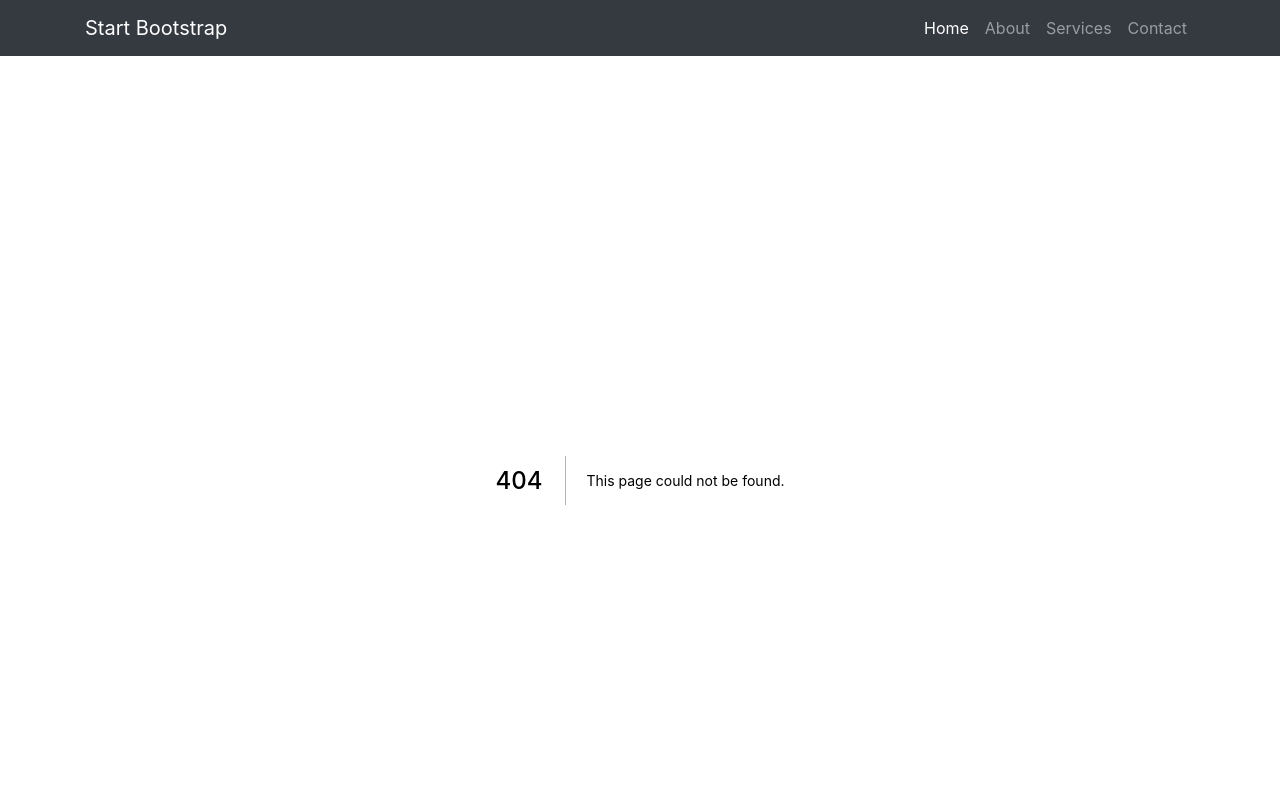
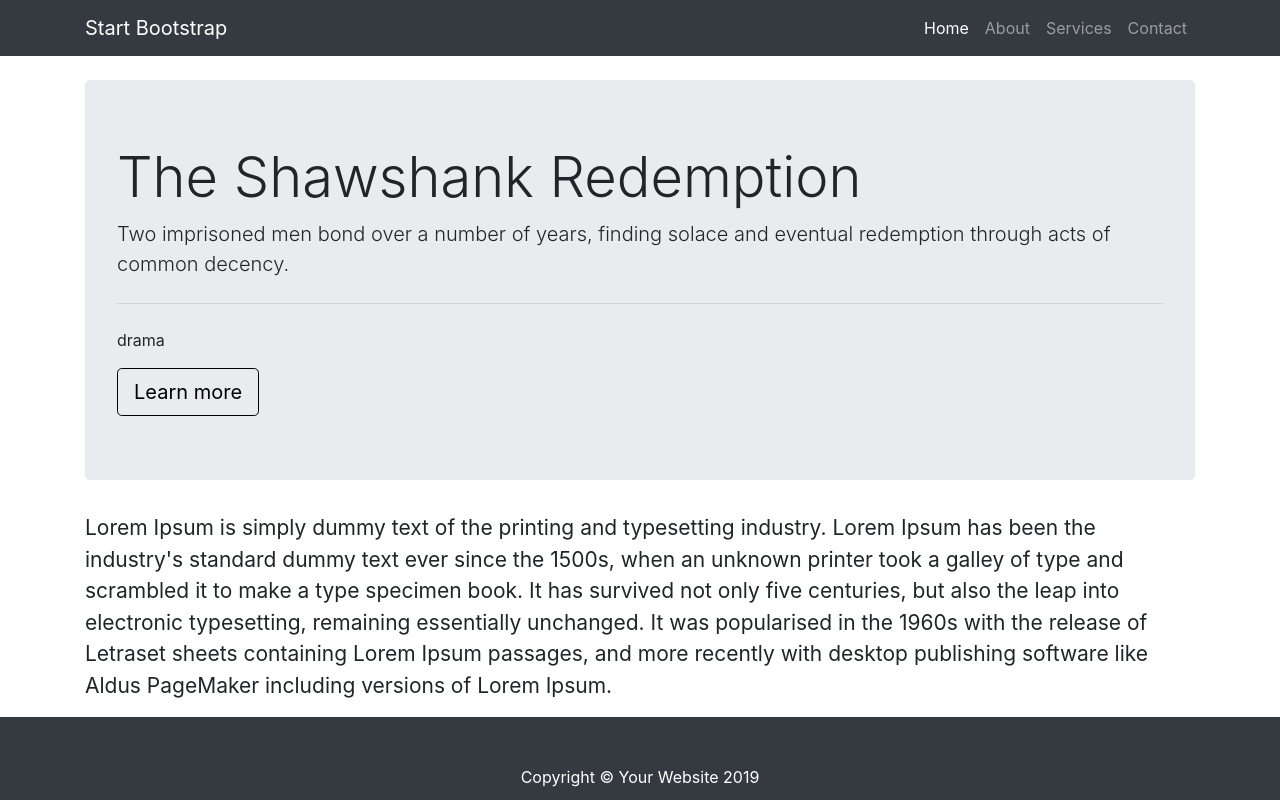
Before and after one commit to raqib007/MovieApp, a Next.js app: page /movies/1 in a window 1280 px wide. Before the commit this address had no page. Shown: the top 800 px of the page. Built offline with nearby package versions, Linux system fonts and the light colour scheme.

Commit message:
usix nightly

```diff
--- a/action/index.js
+++ b/action/index.js
@@ -6,7 +6,11 @@
     description:
       "Two imprisoned men bond over a number of years, finding solace and eventual redemption through acts of common decency.",
     rating: 4.8,
+    longDesc:
+      "Lorem Ipsum is simply dummy text of the printing and typesetting industry. Lorem Ipsum has been the industry's standard dummy text ever since the 1500s, when an unknown printer took a galley of type and scrambled it to make a type specimen book. It has survived not only five centuries, but also the leap into electronic typesetting, remaining essentially unchanged. It was popularised in the 1960s with the release of Letraset sheets containing Lorem Ipsum passages, and more recently with desktop publishing software like Aldus PageMaker including versions of Lorem Ipsum.",
     genre: "drama",
+    cover:
+      "https://images.unsplash.com/photo-1478720568477-152d9b164e26?ixlib=rb-1.2.1&ixid=eyJhcHBfaWQiOjEyMDd9&auto=format&fit=crop&w=1050&q=80",
     image:
       "https://m.media-amazon.com/images/M/MV5BNjQ2NDA3MDcxMF5BMl5BanBnXkFtZTgwMjE5NTU0NzE@._V1_CR0,60,640,360_AL_UX477_CR0,0,477,268_AL_.jpg",
   },
@@ -17,7 +21,11 @@
     description:
       "When the menace known as The Joker emerges from his mysterious past, he wreaks havoc and chaos on the people of Gotham. The Dark Knight must accept one of the greatest psychological and physical tests of his ability to fight injustice.",
     rating: 4.7,
+    longDesc:
+      "Lorem Ipsum is simply dummy text of the printing and typesetting industry. Lorem Ipsum has been the industry's standard dummy text ever since the 1500s, when an unknown printer took a galley of type and scrambled it to make a type specimen book. It has survived not only five centuries, but also the leap into electronic typesetting, remaining essentially unchanged. It was popularised in the 1960s with the release of Letraset sheets containing Lorem Ipsum passages, and more recently with desktop publishing software like Aldus PageMaker including versions of Lorem Ipsum.",
     genre: "action, crime, drama",
+    cover:
+      "https://images.unsplash.com/photo-1497124401559-3e75ec2ed794?ixlib=rb-1.2.1&ixid=eyJhcHBfaWQiOjEyMDd9&auto=format&fit=crop&w=1050&q=80",
     image:
       "https://img.cinemablend.com/filter:scale/quill/c/3/8/0/f/4/c380f4f12cfeec19f0c40c6f57db188f2f98cca8.jpg?mw=600",
   },
@@ -28,7 +36,11 @@
     description:
       "A meek Hobbit from the Shire and eight companions set out on a journey to destroy the powerful One Ring and save Middle-earth from the Dark Lord Sauron.",
     rating: 4.9,
+    longDesc:
+      "Lorem Ipsum is simply dummy text of the printing and typesetting industry. Lorem Ipsum has been the industry's standard dummy text ever since the 1500s, when an unknown printer took a galley of type and scrambled it to make a type specimen book. It has survived not only five centuries, but also the leap into electronic typesetting, remaining essentially unchanged. It was popularised in the 1960s with the release of Letraset sheets containing Lorem Ipsum passages, and more recently with desktop publishing software like Aldus PageMaker including versions of Lorem Ipsum.",
     genre: "adventure, drama, fantasy",
+    cover:
+      "https://images.unsplash.com/photo-1547438688-bc005987deed?ixlib=rb-1.2.1&ixid=eyJhcHBfaWQiOjEyMDd9&auto=format&fit=crop&w=1050&q=80",
     image:
       "https://img.cinemablend.com/filter:scale/quill/0/f/5/2/a/6/0f52a6843a25c1a5c1f9a0c00548cad9e1d912e2.jpg?mw=600",
   },
@@ -42,3 +54,12 @@
     }, 50);
   });
 };
+
+export const getMovieById = (id) => {
+  const movieIndex = MOVIE_DATA.findIndex((movie) => movie.id === id);
+  return new Promise((resolve, reject) => {
+    setTimeout(() => {
+      resolve(MOVIE_DATA[movieIndex]);
+    }, 50);
+  });
+};
--- /dev/null
+++ b/pages/movies/[id].js
@@ -0,0 +1,36 @@
+import { useRouter } from "next/router";
+import { getMovieById } from "../../action";
+
+const Movie = (props) => {
+  const router = useRouter();
+  const { id } = router.query;
+  const movie = props.movie;
+
+  return (
+    <div className="container">
+      <div className="jumbotron">
+        <h1 className="display-4">{movie.name}</h1>
+        <p className="lead">{movie.description}</p>
+        <hr className="my-4" />
+        <p>{movie.genre}</p>
+        <a className="btn btn-primary btn-lg" href="#" role="button">
+          Learn more
+        </a>
+      </div>
+      <p className="desc-size">{movie.longDesc}</p>
+      <style jsx>{`
+        .desc-size {
+          font-size: 21px;
+        }
+      `}</style>
+    </div>
+  );
+};
+
+Movie.getInitialProps = async (context) => {
+  const { id } = context.query;
+  const movie = await getMovieById(id);
+  return { movie };
+};
+
+export default Movie;
```
Also changed, not shown: components/carousal.js (+22 -22 lines), components/movieList.js (+15 -10 lines), pages/index.js (+8 -2 lines).
